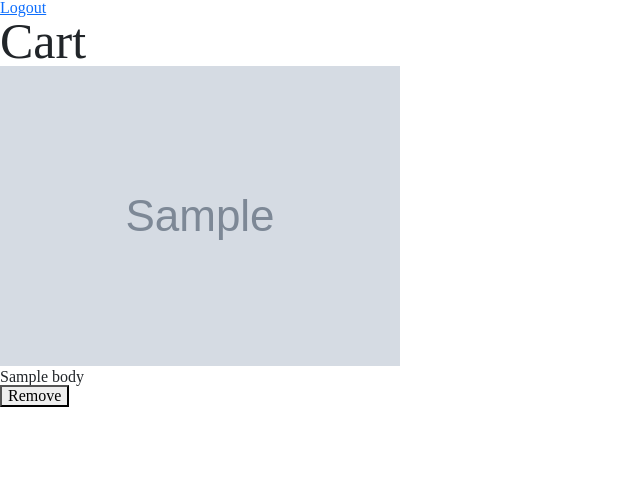
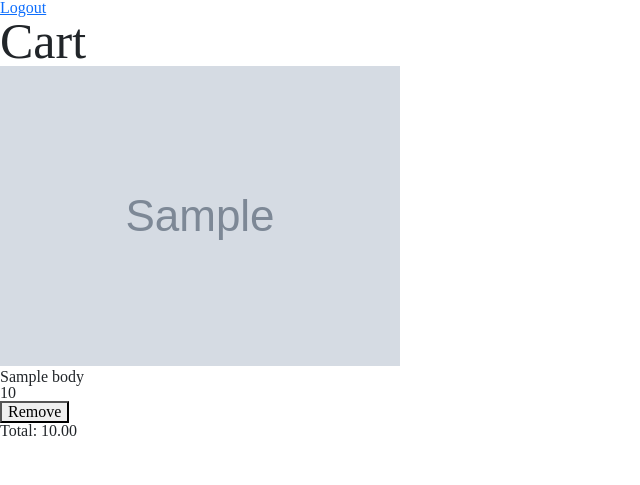
Before and after one commit to breno-albuquerque/my-store-app, a Flask app: page /cart in a window 1280 px wide. Shown: the part 32-517 px from the top of the page, without its empty margins (0-640 px from the left). Run offline with Flask 2, Linux system fonts and the light colour scheme; a user stored in the database is signed in; tables that the repository leaves empty hold one stand-in row (values such as "Sample post"); grey boxes marked "Sample" are stand-in pictures; a database or web service that is not in the repository returns one stand-in record (values such as "Sample title"); data that the repository does not hold is empty; some libraries are stand-ins or nearby versions.

Commit message:
feat: Add prices and total cart price

```diff
--- a/static/js/cart.js
+++ b/static/js/cart.js
@@ -1,16 +1,24 @@
 const removeBtns = Array.from(document.getElementsByClassName('remove-btn'));
 const cartSection = document.getElementById('cart-section');
-const flashProduct = document.getElementById('flash-product')
+const flashProduct = document.getElementById('flash-product');
+let productsPrices = Array.from(document.getElementsByClassName('product-price'));
+const totalPrice = document.getElementById('total-price');
 
 const handleRemove = async ({ target }) => {
     const cartItem = target.parentElement;
     cartSection.removeChild(cartItem);
 
+    productsPrices = Array.from(document.getElementsByClassName('product-price'));
+    const total = productsPrices.reduce((acc, curr) => {
+        console.log(curr)
+         return parseFloat(curr.innerText) + acc
+     }, 0);
+     totalPrice.innerText = `Total: ${total.toFixed(2)}`;
+
     flashProduct.style.display = "block";
-
     setTimeout(() => {
        flashProduct.style.display = "none";
-   }, 1500);
+    }, 1500);
 
     await fetch(`http://localhost:5000/deleteCart?id=${cartItem.id}`, {
         method: "DELETE",
@@ -18,3 +26,11 @@ const handleRemove = async ({ target }) => {
 }
 
 removeBtns.forEach(btn => btn.addEventListener('click', handleRemove));
+
+window.onload = () => {
+    const total = productsPrices.reduce((acc, curr) => {
+        return parseFloat(curr.innerText) + acc
+    }, 0);
+
+    totalPrice.innerText = `Total: ${total.toFixed(2)}`;
+}
--- a/templates/cart.html
+++ b/templates/cart.html
@@ -21,10 +21,11 @@
             <div id="{{ item[0]['body']['id'] }}">
                 <img src="{{ item[0]['body']['thumbnail'] }}" />
                 <h3> {{ item[0]['body']['title'] }}</h3>
+                <p class="product-price">{{ item[0]['body']['price'] }}</p>
                 <button class="remove-btn">Remove</button>
             </div>
         {% endfor %}
-
+        <p id="total-price"> Total: </p>
     </section>
 
 {% endblock %}
--- a/templates/products.html
+++ b/templates/products.html
@@ -19,6 +19,7 @@
             <div id="{{ product['id'] }}" class="product-card" action="/products" method="post">
                 <img class="product-image" src="{{ product['thumbnail'] }}" />
                 <h3 class="product-title"> {{ product['title'] }}</h3>
+                <p class="product-price"> R$ {{ product['price'] }} </p>
                 <button class="product-btn" id="add-btn" type="button">Add</button>
             </div>
         {% endfor %}
```
Also changed, not shown: tables.sqlite, test.db.
